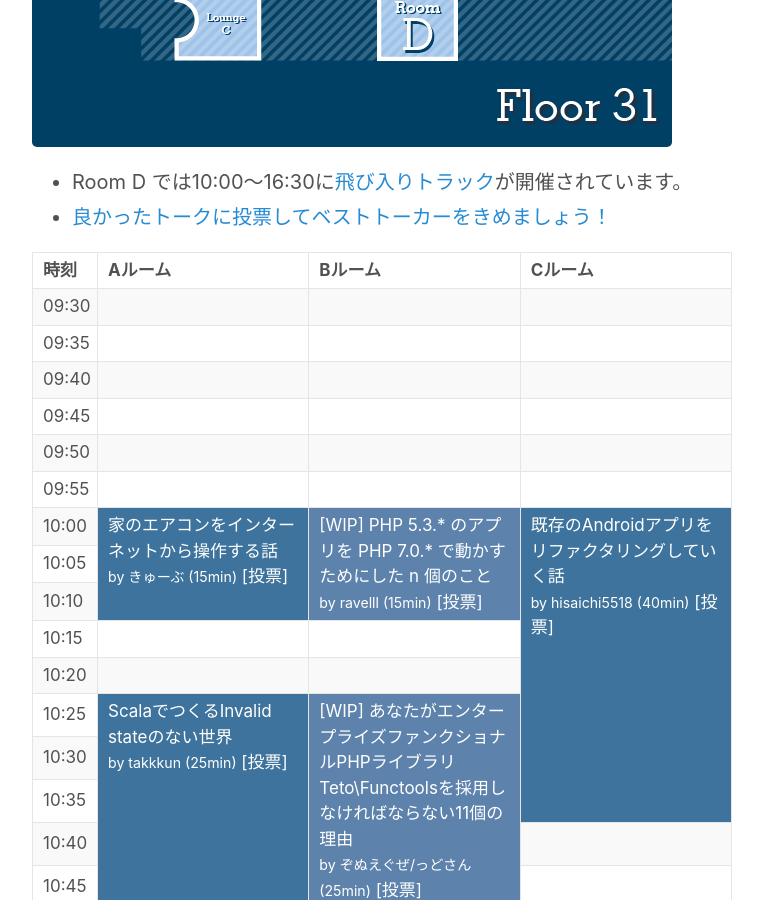
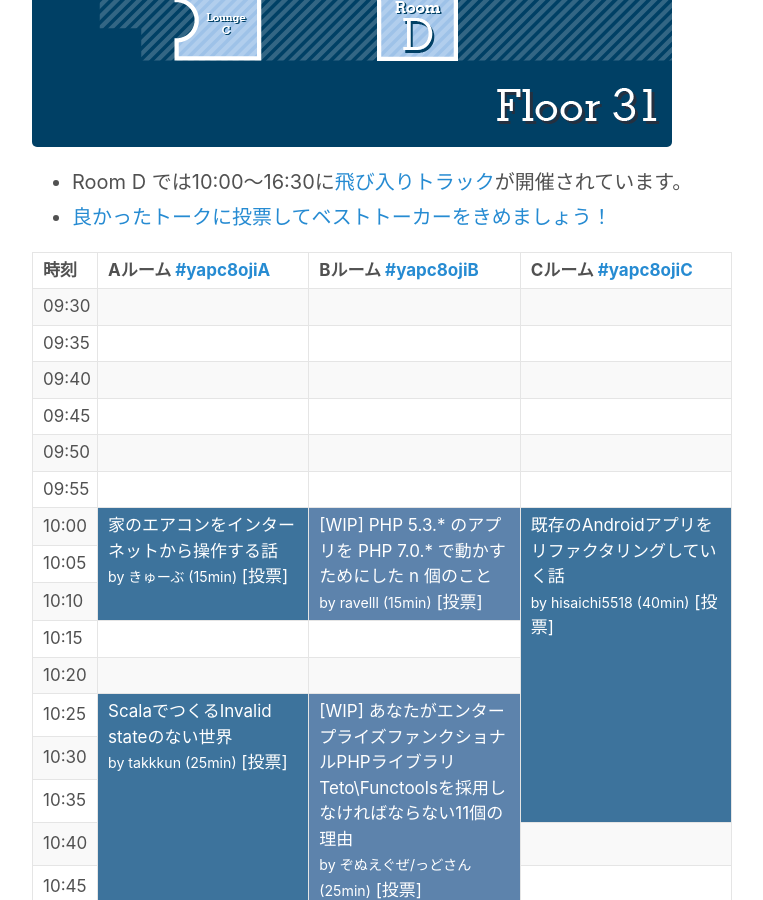
Before and after one commit to hachiojipm/yapcasia-8oji-2016mid, a Jekyll site: the page built from time_table_7_2.md, in a window 1280 px wide and 900 px high, scrolled down 1414 px. Shown: the whole window, without its empty margins (258-1021 px from the left). Built offline with Jekyll 4.4.1, drawn with Linux system fonts in a browser that asks for light colours; comment, search, counter and statistics services are not loaded.

Commit message:
TTにHashtagをいれた

```diff
--- a/time_table_7_2.md
+++ b/time_table_7_2.md
@@ -49,9 +49,9 @@ th.time-col{
   <thead>
     <tr>
       <th class="time-col">時刻</th>
-      <th>Aルーム</th>
-      <th>Bルーム</th>
-      <th>Cルーム</th>
+      <th>Aルーム <a href="https://twitter.com/search?f=tweets&vertical=default&q=%23yapc8ojiA">#yapc8ojiA</a></th>
+      <th>Bルーム <a href="https://twitter.com/search?f=tweets&vertical=default&q=%23yapc8ojiB">#yapc8ojiB</a></th>
+      <th>Cルーム <a href="https://twitter.com/search?f=tweets&vertical=default&q=%23yapc8ojiC">#yapc8ojiC</a></th>
     </tr>
   </thead>
 
```
Also changed, not shown: time_table_7_3.md (+3 -3 lines).
